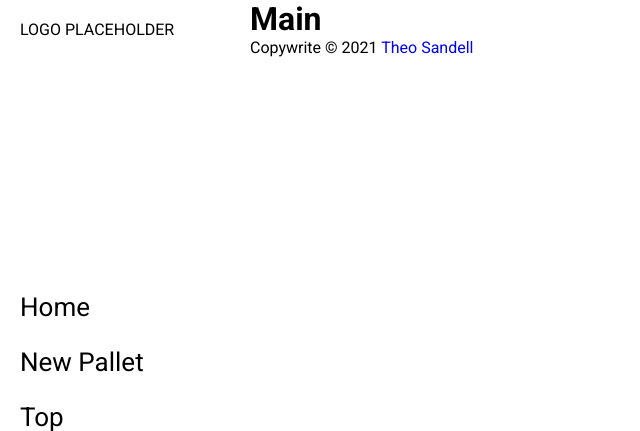
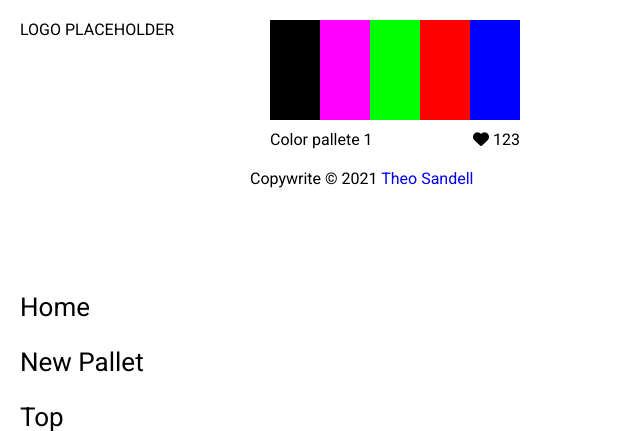
Before and after one commit to theo0165/colors, a PHP site: page / in a window 1280 px wide. Shown: the top 431 px of the page, without its empty margins (0-640 px from the left). Run offline with PHP 8.4, Linux system fonts and the light colour scheme; style sheets or scripts are compiled from the project's sources.

Commit message:
Created basic style for color pallete posts

```diff
--- a/include/header.php
+++ b/include/header.php
@@ -7,7 +7,7 @@
     <meta name="viewport" content="width=device-width, initial-scale=1.0">
     <title></title>
     <!--<link rel="stylesheet" href="/public/style/css/normalize.css">-->
-    <link href="https://fonts.googleapis.com/css2?family=Roboto:ital,wght@0,400;0,700;1,400&display=swap" rel="stylesheet">
+    <link href="https://fonts.googleapis.com/css2?family=Roboto:ital,wght@0,400;0,700;1,400:0,500&display=swap" rel="stylesheet">
     <link rel="stylesheet" href="https://cdnjs.cloudflare.com/ajax/libs/font-awesome/6.0.0-beta2/css/all.min.css" integrity="sha512-YWzhKL2whUzgiheMoBFwW8CKV4qpHQAEuvilg9FAn5VJUDwKZZxkJNuGM4XkWuk94WCrrwslk8yWNGmY1EduTA==" crossorigin="anonymous" referrerpolicy="no-referrer" />
     <link rel="stylesheet" href="/public/style/css/vars.css">
     <link rel="stylesheet" href="/public/style/css/common.css">
--- a/index.php
+++ b/index.php
@@ -1,9 +1,43 @@
 <?php require __DIR__ . "/include/header.php"; ?>
+<?php
+
+$dbTestData = [
+    [
+        "name" => "Color pallete 1",
+        "colors" => [
+            "#000000",
+            "#ff00ff",
+            "#00ff00",
+            "#ff0000",
+            "#0000ff"
+        ],
+        "likes" => 123
+    ]
+]
+
+?>
 
 <!-- This container is used to place content in the right column and the sidebar in the left column -->
 <div class="grid-container">
     <main>
-        <h1>Main</h1>
+        <div class="posts">
+            <?php foreach ($dbTestData as $post) : ?>
+                <div class="post">
+                    <div class="colors">
+                        <?php foreach ($post['colors'] as $color) : ?>
+                            <div style="background: <?= $color; ?>"></div>
+                        <?php endforeach; ?>
+                    </div>
+                    <div class="color-meta">
+                        <div class="name"><?= $post['name'] ?></div>
+                        <div class="likes">
+                            <i class="fa-solid fa-heart"></i>
+                            <?= $post['likes'] ?>
+                        </div>
+                    </div>
+                </div>
+            <?php endforeach; ?>
+        </div>
     </main>
 
     <?php require __DIR__ . "/include/footer.php"; ?>
--- /dev/null
+++ b/public/style/scss/components/post.scss
@@ -0,0 +1,30 @@
+.posts {
+  padding: 20px;
+
+  .post {
+    display: inline-block;
+
+    .colors {
+      display: flex;
+      div {
+        width: 50px;
+        height: 100px;
+        display: inline-block;
+      }
+    }
+
+    .color-meta {
+      display: flex;
+      justify-content: space-between;
+      width: 250px;
+      padding-top: 10px;
+      .name {
+        max-width: 175px;
+        font-weight: 500;
+      }
+
+      .likes {
+      }
+    }
+  }
+}
--- a/public/style/scss/index.scss
+++ b/public/style/scss/index.scss
@@ -1,3 +1,5 @@
+@import './components/post.scss';
+
 body {
   display: grid;
   grid-template-columns: 250px 1fr;
```
